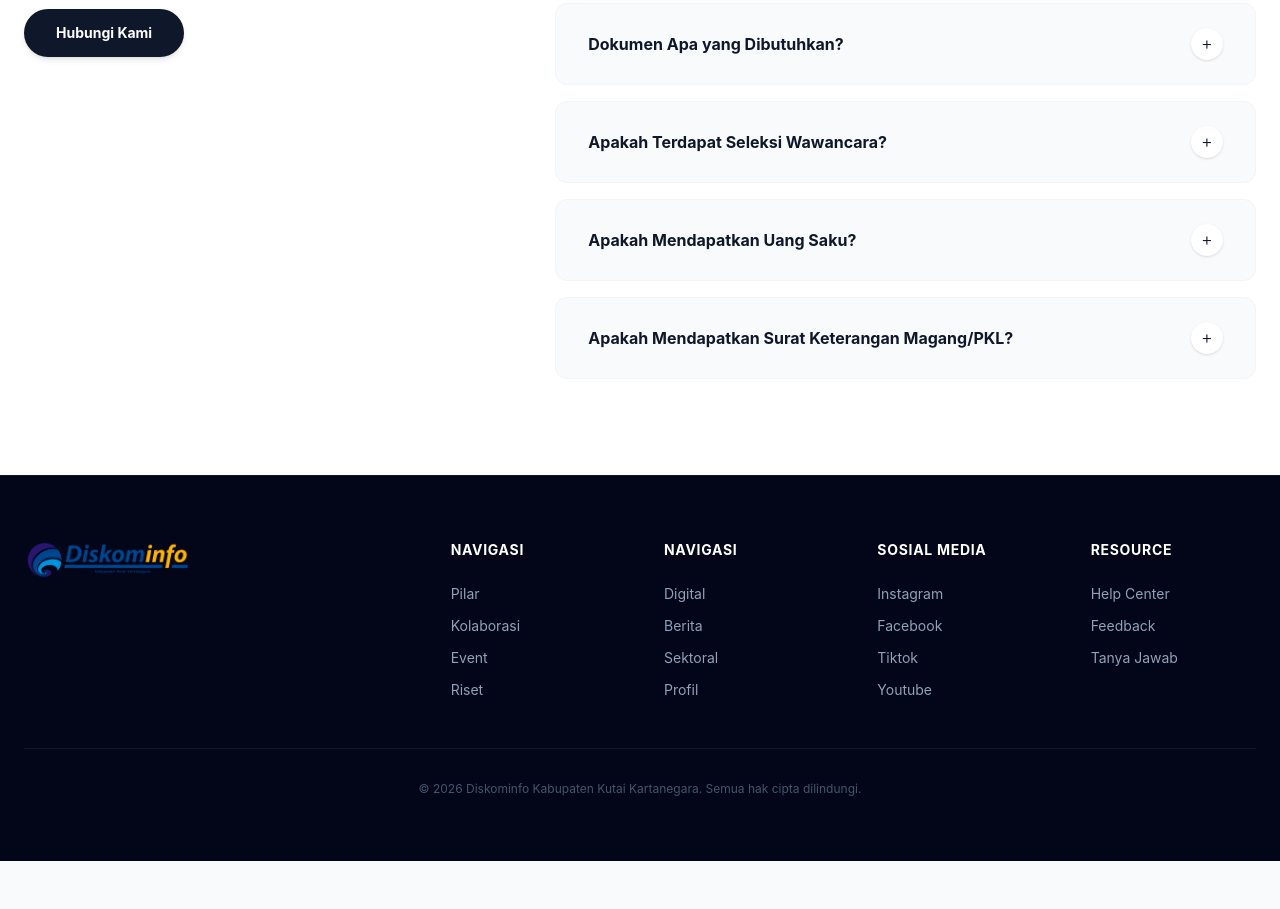
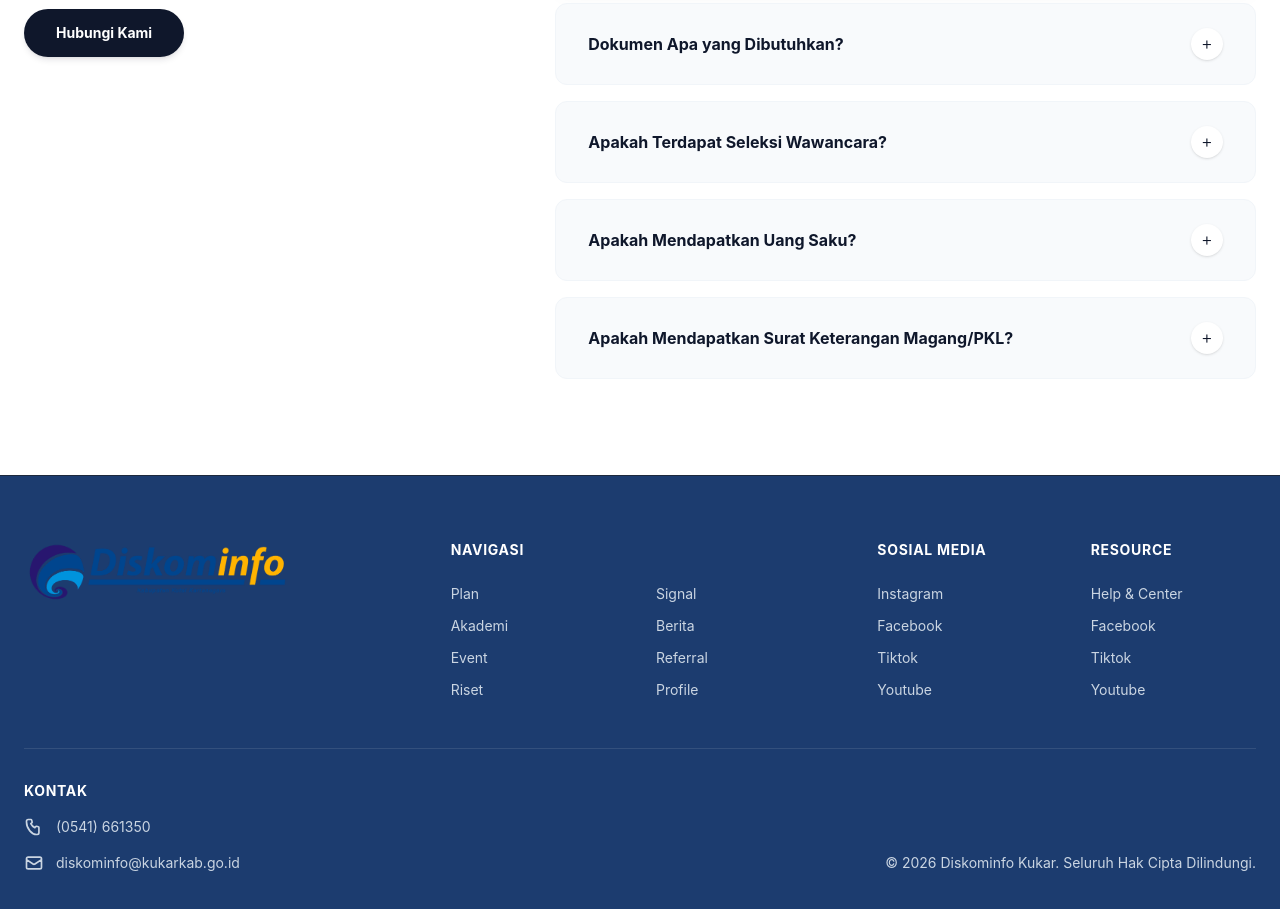
Before and after one commit to FahbianDevs/magang-diskominfo, a website built with Vite: page index.html in a window 1280 px wide. Shown: the part 2652-3561 px from the top of the page. Before the commit the page ends 3513 px from the top, so only its background shows below. Built offline with nearby package versions, Linux system fonts and the light colour scheme.

Commit message:
update landing page footer design to match figma mockup

```diff
--- a/index.html
+++ b/index.html
@@ -224,89 +224,85 @@
     </section>
 
     <!-- FOOTER -->
-    <footer class="bg-slate-950 text-slate-400 py-16 px-6 border-t border-slate-900">
+    <footer class="bg-[#1c3c6f] text-slate-300 py-16 px-6 border-t border-slate-800">
         <div class="max-w-7xl mx-auto">
             <!-- Footer Top Grid -->
             <div class="grid grid-cols-1 md:grid-cols-2 lg:grid-cols-6 gap-12 mb-12">
-                <div class="lg:col-span-2 flex flex-col gap-4">
-                    <a href="#" class="flex items-center gap-3">
-                        <img src="/assets/logo-kominfo.png" alt="Logo Diskominfo Kukar" class="h-10 w-auto">
+                <!-- Logo Column -->
+                <div class="lg:col-span-2 flex flex-col items-start gap-4">
+                    <a href="#" class="flex items-center">
+                        <img src="/assets/logo-kominfo.png" alt="Logo Diskominfo Kukar" class="h-16 w-auto">
                     </a>
                 </div>
 
-                <div class="flex flex-col gap-4">
+                <!-- Navigasi Column (Split Grid 2 columns) -->
+                <div class="lg:col-span-2 flex flex-col gap-4">
                     <h5 class="font-sans text-sm font-bold text-white mb-2 uppercase tracking-wider">Navigasi</h5>
-                    <ul class="flex flex-col gap-3 text-sm">
-                        <li><a href="#"
-                                class="hover:text-white hover:translate-x-1 transition-all duration-300 inline-block">Pilar</a>
-                        </li>
-                        <li><a href="#"
-                                class="hover:text-white hover:translate-x-1 transition-all duration-300 inline-block">Kolaborasi</a>
-                        </li>
-                        <li><a href="#"
-                                class="hover:text-white hover:translate-x-1 transition-all duration-300 inline-block">Event</a>
-                        </li>
-                        <li><a href="#"
-                                class="hover:text-white hover:translate-x-1 transition-all duration-300 inline-block">Riset</a>
-                        </li>
-                    </ul>
+                    <div class="grid grid-cols-2 gap-x-8 gap-y-3 text-sm">
+                        <a href="#" class="hover:text-white transition-colors">Plan</a>
+                        <a href="#" class="hover:text-white transition-colors">Signal</a>
+                        <a href="#" class="hover:text-white transition-colors">Akademi</a>
+                        <a href="#" class="hover:text-white transition-colors">Berita</a>
+                        <a href="#" class="hover:text-white transition-colors">Event</a>
+                        <a href="#" class="hover:text-white transition-colors">Referral</a>
+                        <a href="#" class="hover:text-white transition-colors">Riset</a>
+                        <a href="#" class="hover:text-white transition-colors">Profile</a>
+                    </div>
                 </div>
 
+                <!-- Sosial Media Column -->
                 <div class="flex flex-col gap-4">
-                    <h5 class="font-sans text-sm font-bold text-white mb-2 uppercase tracking-wider">Navigasi</h5>
-                    <ul class="flex flex-col gap-3 text-sm">
-                        <li><a href="#"
-                                class="hover:text-white hover:translate-x-1 transition-all duration-300 inline-block">Digital</a>
-                        </li>
-                        <li><a href="#"
-                                class="hover:text-white hover:translate-x-1 transition-all duration-300 inline-block">Berita</a>
-                        </li>
-                        <li><a href="#"
-                                class="hover:text-white hover:translate-x-1 transition-all duration-300 inline-block">Sektoral</a>
-                        </li>
-                        <li><a href="#"
-                                class="hover:text-white hover:translate-x-1 transition-all duration-300 inline-block">Profil</a>
-                        </li>
-                    </ul>
+                    <h5 class="font-sans text-sm font-bold text-white mb-2 uppercase tracking-wider">Sosial Media</h5>
+                    <div class="flex flex-col gap-3 text-sm">
+                        <a href="https://instagram.com" target="_blank" rel="noopener" class="hover:text-white transition-colors">Instagram</a>
+                        <a href="https://facebook.com" target="_blank" rel="noopener" class="hover:text-white transition-colors">Facebook</a>
+                        <a href="https://tiktok.com" target="_blank" rel="noopener" class="hover:text-white transition-colors">Tiktok</a>
+                        <a href="https://youtube.com" target="_blank" rel="noopener" class="hover:text-white transition-colors">Youtube</a>
+                    </div>
                 </div>
 
-                <div class="flex flex-col gap-4">
-                    <h5 class="font-sans text-sm font-bold text-white mb-2 uppercase tracking-wider">Sosial Media</h5>
-                    <ul class="flex flex-col gap-3 text-sm">
-                        <li><a href="https://instagram.com" target="_blank" rel="noopener"
-                                class="hover:text-white hover:translate-x-1 transition-all duration-300 inline-block">Instagram</a>
-                        </li>
-                        <li><a href="https://facebook.com" target="_blank" rel="noopener"
-                                class="hover:text-white hover:translate-x-1 transition-all duration-300 inline-block">Facebook</a>
-                        </li>
-                        <li><a href="https://tiktok.com" target="_blank" rel="noopener"
-                                class="hover:text-white hover:translate-x-1 transition-all duration-300 inline-block">Tiktok</a>
-                        </li>
-                        <li><a href="https://youtube.com" target="_blank" rel="noopener"
-                                class="hover:text-white hover:translate-x-1 transition-all duration-300 inline-block">Youtube</a>
-                        </li>
-                    </ul>
-                </div>
-
+                <!-- Resource Column -->
                 <div class="flex flex-col gap-4">
                     <h5 class="font-sans text-sm font-bold text-white mb-2 uppercase tracking-wider">Resource</h5>
-                    <ul class="flex flex-col gap-3 text-sm">
-                        <li><a href="#"
-                                class="hover:text-white hover:translate-x-1 transition-all duration-300 inline-block">Help
-                                Center</a></li>
-                        <li><a href="#"
-                                class="hover:text-white hover:translate-x-1 transition-all duration-300 inline-block">Feedback</a>
-                        </li>
-                        <li><a href="#"
-                                class="hover:text-white hover:translate-x-1 transition-all duration-300 inline-block">Tanya
-                                Jawab</a></li>
-                    </ul>
+                    <div class="flex flex-col gap-3 text-sm">
+                        <a href="#" class="hover:text-white transition-colors">Help & Center</a>
+                        <a href="#" class="hover:text-white transition-colors">Facebook</a>
+                        <a href="#" class="hover:text-white transition-colors">Tiktok</a>
+                        <a href="#" class="hover:text-white transition-colors">Youtube</a>
+                    </div>
                 </div>
             </div>
 
-            <!-- Footer Bottom -->
-            <div class="border-t border-slate-900 pt-8 flex justify-center text-center text-xs text-slate-600">
-                <p>&copy; 2026 Diskominfo Kabupaten Kutai Kartanegara. Semua hak cipta dilindungi.</p>
+            <!-- Divider Line -->
+            <div class="border-t border-white/10 my-8"></div>
+
+            <!-- Footer Bottom Area -->
+            <div class="flex flex-col md:flex-row justify-between items-start md:items-center gap-8">
+                <!-- Kontak (Left) -->
+                <div class="flex flex-col gap-4">
+                    <h5 class="font-sans text-sm font-bold text-white uppercase tracking-wider">Kontak</h5>
+
+                    <!-- Phone -->
+                    <div class="flex items-center gap-3 text-sm">
+                        <svg xmlns="http://www.w3.org/2000/svg" class="h-5 w-5 text-slate-300" fill="none" viewBox="0 0 24 24" stroke="currentColor" stroke-width="2">
+                            <path stroke-linecap="round" stroke-linejoin="round" d="M3 5a2 2 0 012-2h3.28a1 1 0 01.94.725l.548 2.2a1 1 0 01-.321.988l-1.305.98a10.582 10.582 0 004.872 4.872l.98-1.305a1 1 0 01.988-.321l2.2.548a1 1 0 01.725.94V19a2 2 0 01-2 2h-1C9.716 21 3 14.284 3 6V5z" />
+                        </svg>
+                        <span>(0541) 661350</span>
+                    </div>
+
+                    <!-- Email -->
+                    <div class="flex items-center gap-3 text-sm">
+                        <svg xmlns="http://www.w3.org/2000/svg" class="h-5 w-5 text-slate-300" fill="none" viewBox="0 0 24 24" stroke="currentColor" stroke-width="2">
+                            <path stroke-linecap="round" stroke-linejoin="round" d="M3 8l7.89 5.26a2 2 0 002.22 0L21 8M5 19h14a2 2 0 002-2V7a2 2 0 00-2-2H5a2 2 0 00-2 2v10a2 2 0 002 2z" />
+                        </svg>
+                        <a href="mailto:diskominfo@kukarkab.go.id" class="hover:text-white transition-colors">diskominfo@kukarkab.go.id</a>
+                    </div>
+                </div>
+
+                <!-- Copyright (Right) -->
+                <div class="text-sm text-slate-300 md:self-end">
+                    <p>&copy; 2026 Diskominfo Kukar. Seluruh Hak Cipta Dilindungi.</p>
+                </div>
             </div>
         </div>
     </footer>
```
